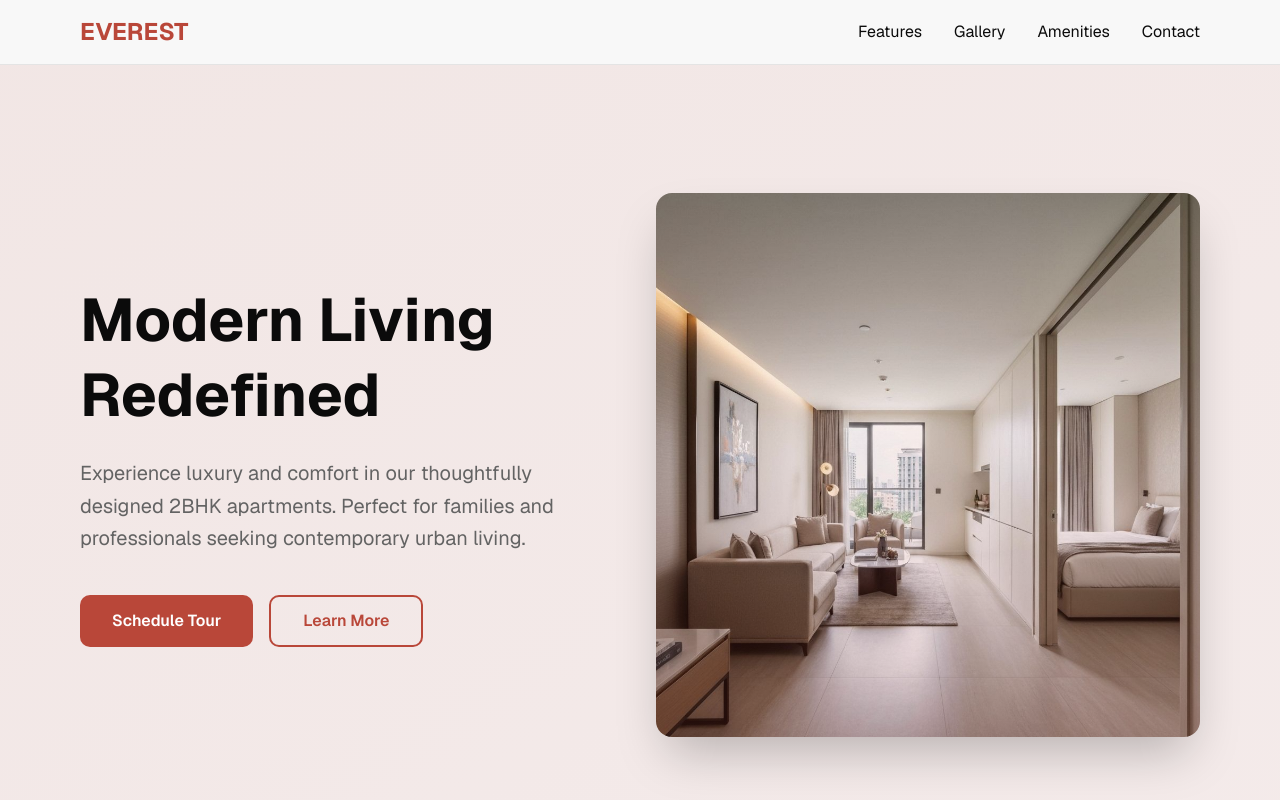
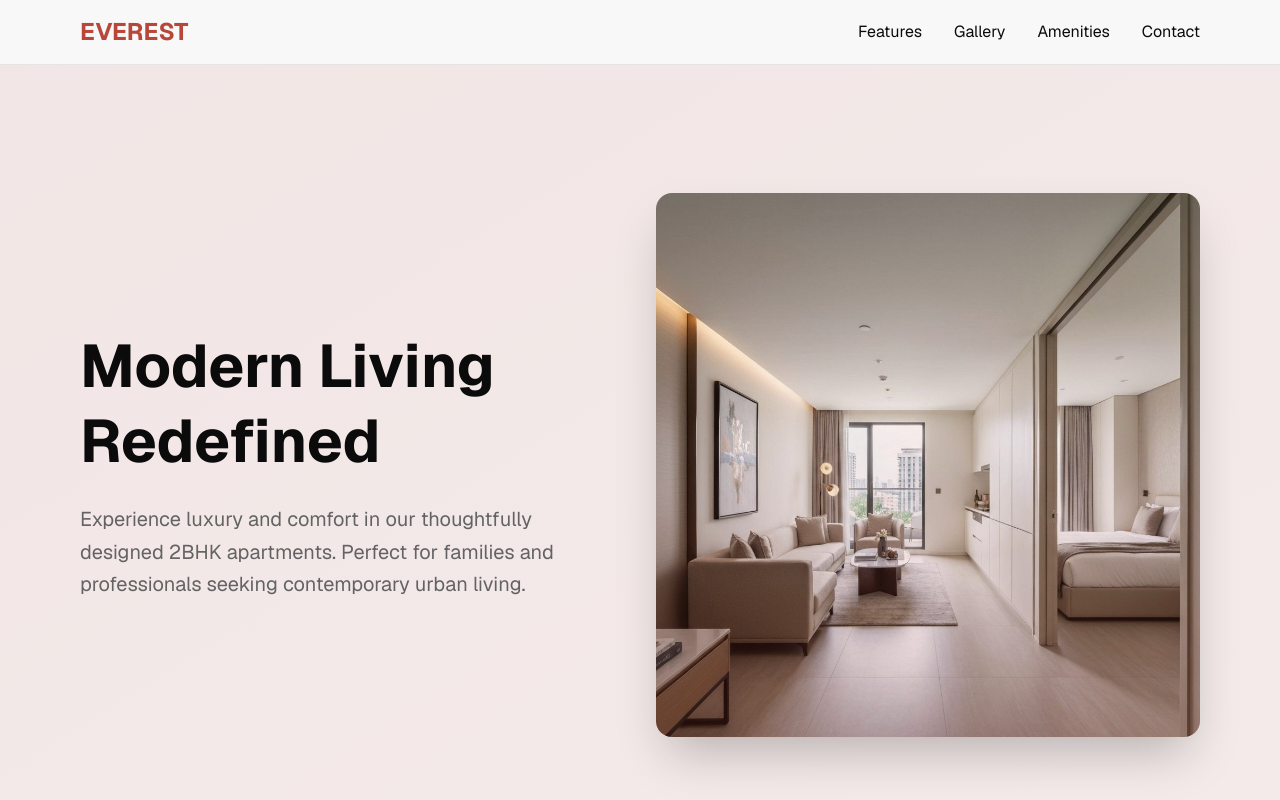
Before and after one commit to arkdevicu/v0-marketing-site-for-2bhk, a Next.js app: page / in a window 1280 px wide. Shown: the top 800 px of the page. Built offline with nearby package versions, Linux system fonts and the light colour scheme.

Commit message:
remove "Schedule Tour" and "Learn More" buttons from hero section
#VERCEL_SKIP

Co-authored-by: arkdevicu <227661888+arkdevicu@users.noreply.github.com>

```diff
--- a/components/hero.tsx
+++ b/components/hero.tsx
@@ -12,14 +12,6 @@ export function Hero() {
             Experience luxury and comfort in our thoughtfully designed 2BHK apartments. Perfect for families and
             professionals seeking contemporary urban living.
           </p>
-          <div className="flex flex-col sm:flex-row gap-4 pt-4">
-            <button className="px-8 py-3 bg-primary text-primary-foreground rounded-lg font-semibold hover:bg-primary/90 transition">
-              Schedule Tour
-            </button>
-            <button className="px-8 py-3 border-2 border-primary text-primary rounded-lg font-semibold hover:bg-primary/5 transition">
-              Learn More
-            </button>
-          </div>
         </div>
 
         <div className="relative h-96 md:h-full min-h-96">
```
